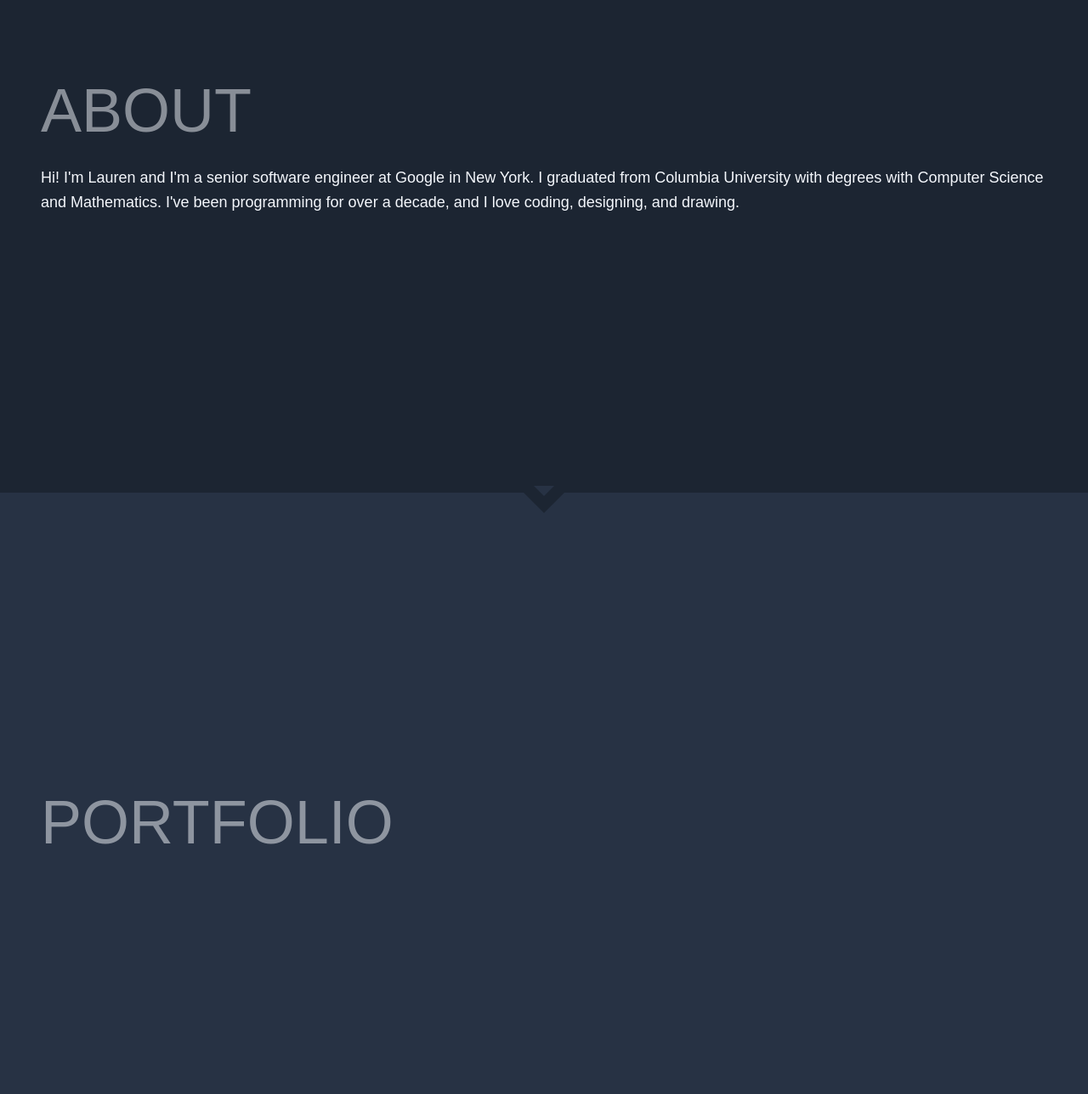
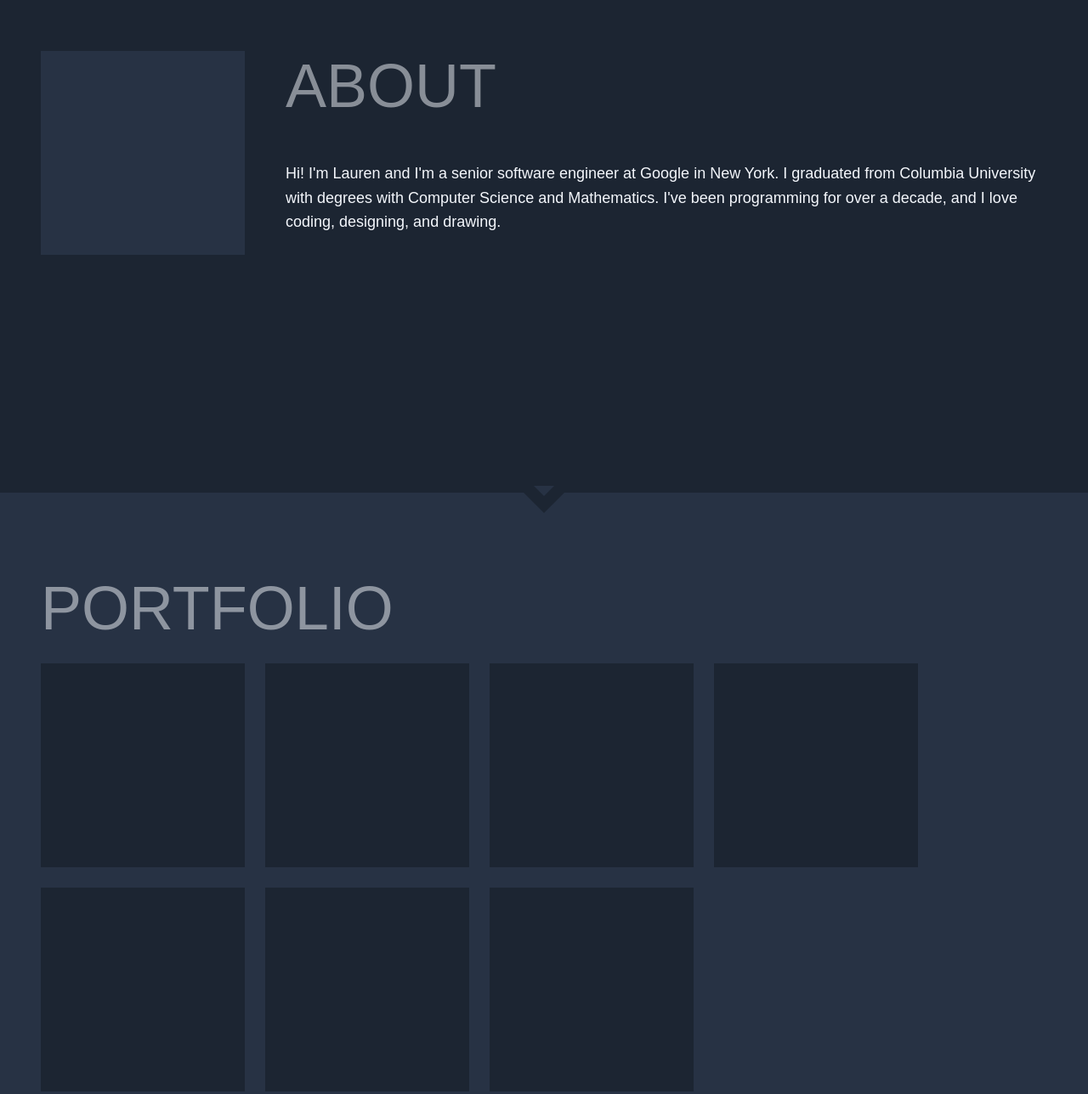
Before and after one commit to phantomesse/personal-website, a plain HTML site: page index.html in a window 1280 px wide. Shown: the part 972-2260 px from the top of the page at 85% size. Drawn offline with Linux system fonts and the light colour scheme.

Commit message:
Add placeholder for about photo and fix portfolio js bug.

```diff
--- a/assets/js/portfolio.js
+++ b/assets/js/portfolio.js
@@ -6,9 +6,10 @@ class Portfolio {
   }
 
   load() {
+    let self = this;
     $.get('portfolio.html', function (response) {
       $('#portfolio .inner').append(response);
-      Portfolio._onLoad();
+      self._onLoad();
     });
   }
 
@@ -29,6 +30,5 @@ class Portfolio {
 class Piece {
   constructor() {
     this.title = title;
-    this.
   }
 }
--- a/assets/scss/styles.scss
+++ b/assets/scss/styles.scss
@@ -22,6 +22,10 @@ section {
   @import 'components/section';
 }
 
+#about {
+  @import 'views/about';
+}
+
 #portfolio {
   @import 'views/portfolio';
 }
--- /dev/null
+++ b/assets/scss/views/_about.scss
@@ -0,0 +1,23 @@
+.inner {
+  align-items: flex-start;
+  display: grid;
+  grid-template-columns: min-content auto;
+}
+
+.about-photo {
+  grid-row-end: span 2;
+  background: $dark-color;
+  width: $grid * 30;
+  height: $grid * 30;
+  margin-right: $grid * 6;
+}
+
+@media (max-width: 760px) {
+  .inner {
+    grid-template-columns: auto;
+  }
+
+  .about-photo {
+    display: none;
+  }
+}
--- a/index.html
+++ b/index.html
@@ -24,6 +24,7 @@
 
   <section id="about">
     <div class="inner">
+      <div class="about-photo"></div>
       <h2>About</h2>
       <p>
         Hi! I'm Lauren and I'm a senior software engineer at Google in New York.
```
Also changed, not shown: assets/css/styles.css, 1 other file.
